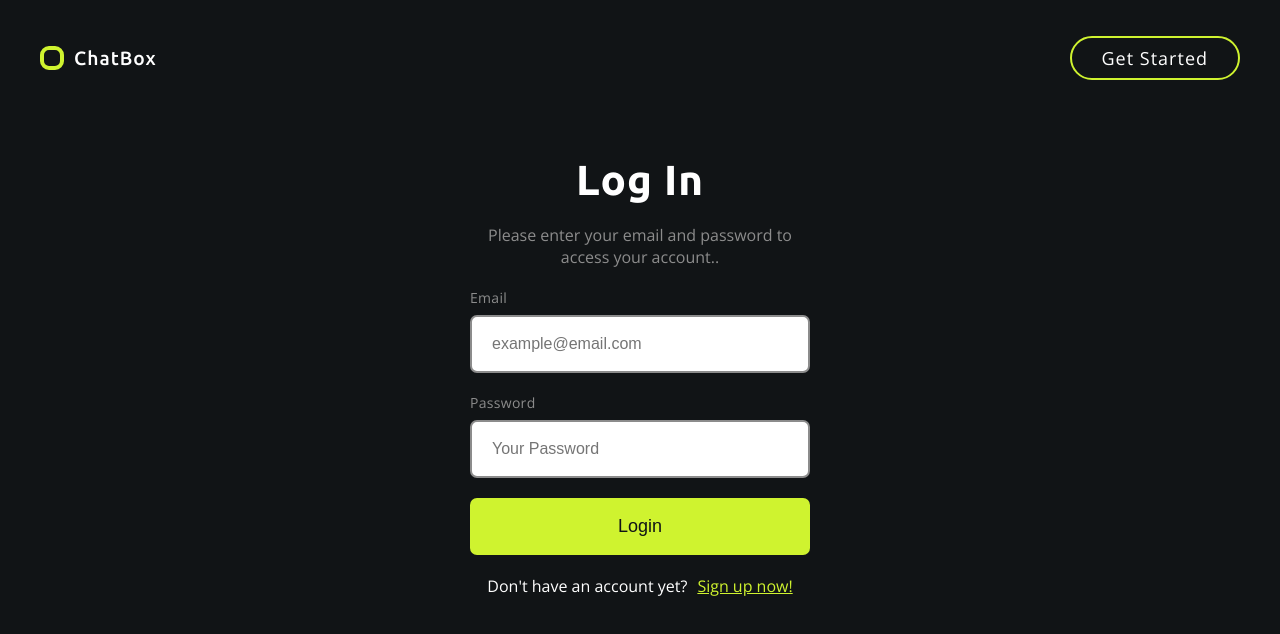
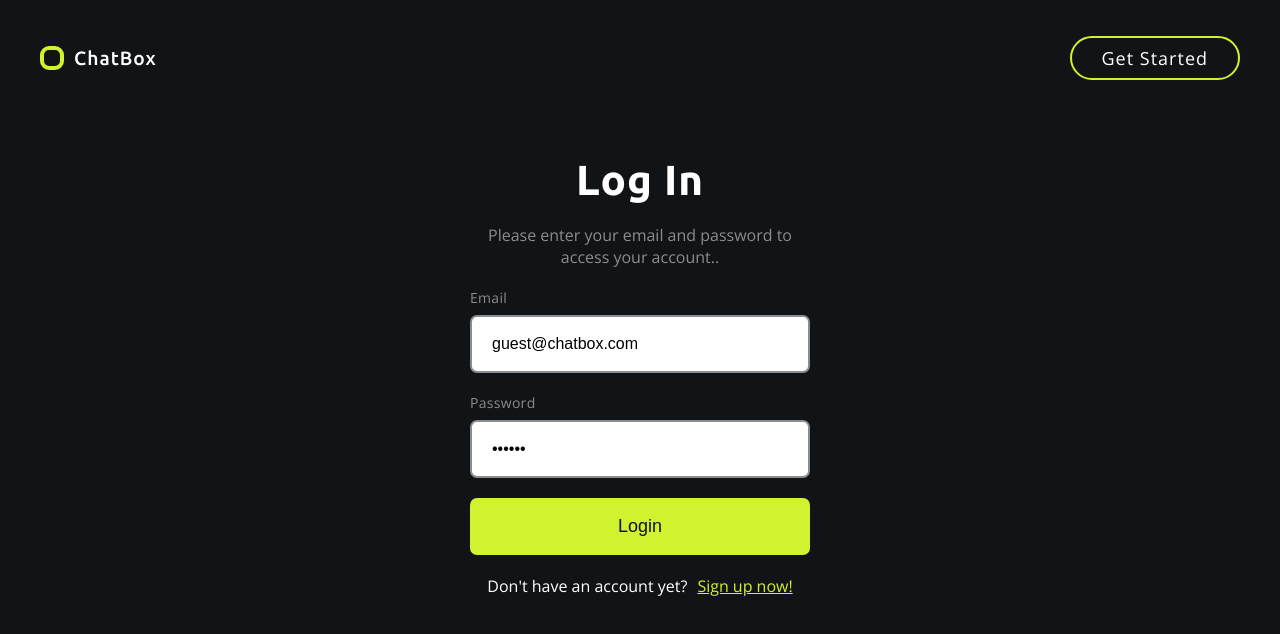
Before and after one commit to victorux/chatbox-frontend, a React (Create React App) app: page /login in a window 1280 px wide. Shown: the top 634 px of the page. Built offline with nearby package versions, Linux system fonts and the light colour scheme; no server answers.

Commit message:
guest credentials

```diff
--- a/src/components/forms/LoginForm.jsx
+++ b/src/components/forms/LoginForm.jsx
@@ -12,8 +12,8 @@ function LoginForm() {
   const { isFetching, error } = useSelector(state => state.user);
 
   const initialValues = {
-    email: '',
-    password: ''
+    email: 'guest@chatbox.com',
+    password: '123456'
   }
   const validationSchema = Yup.object({
     email: Yup.string().required('Email address is required').email(),
```
